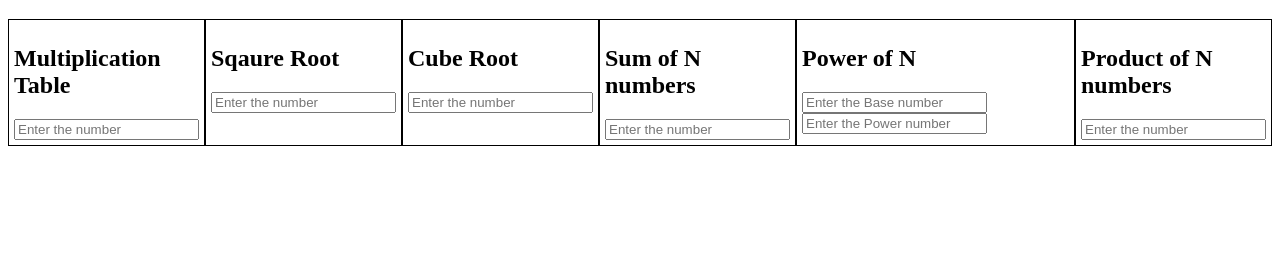
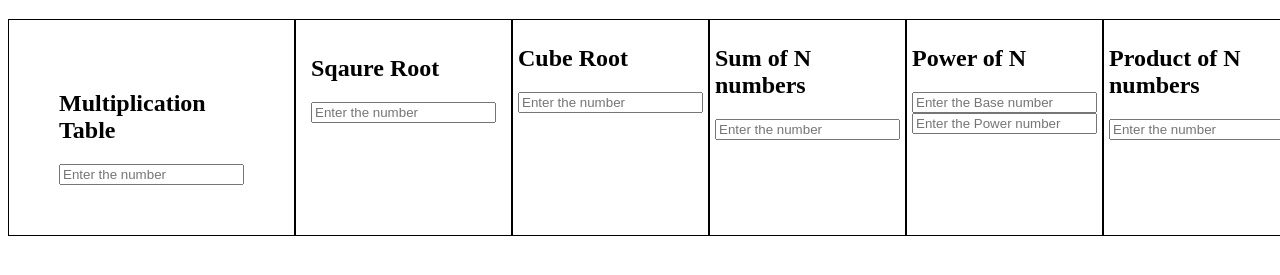
Before and after one commit to Kushalvardhan18/MathematicalTool, a plain HTML site: page index.html in a window 1280 px wide. Shown: the part 75-350 px from the top of the page. Drawn offline with Linux system fonts and the light colour scheme.

Commit message:
no changes

```diff
--- a/style.css
+++ b/style.css
@@ -8,11 +8,11 @@
   justify-content: space-around;
 }
 #table {
-  padding: 5px;
+  padding: 50px;
   border: 1px solid black;
 }
 #sqrt {
-  padding: 5px;
+  padding: 15px;
   border: 1px solid black;
 }
 #cbrt {
```
